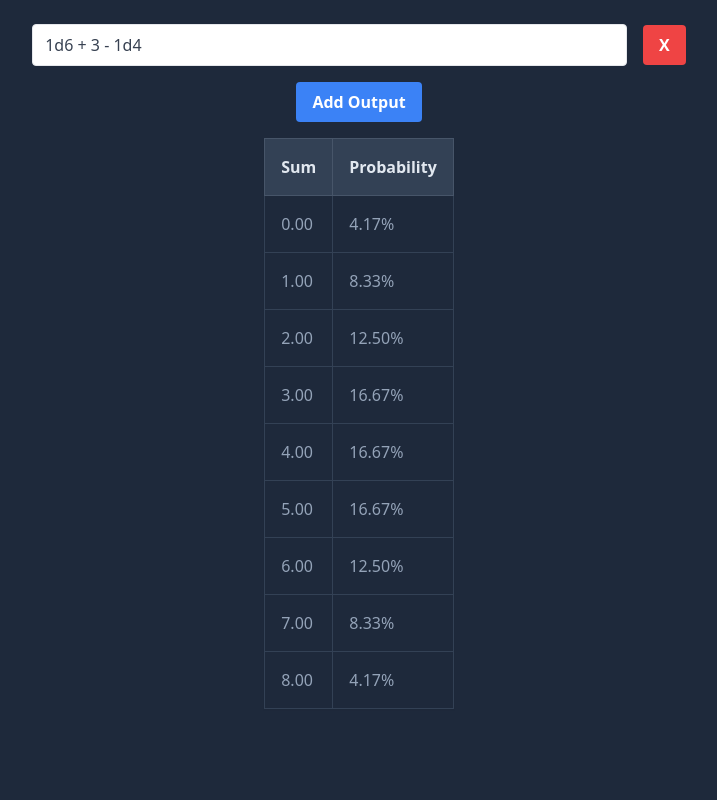
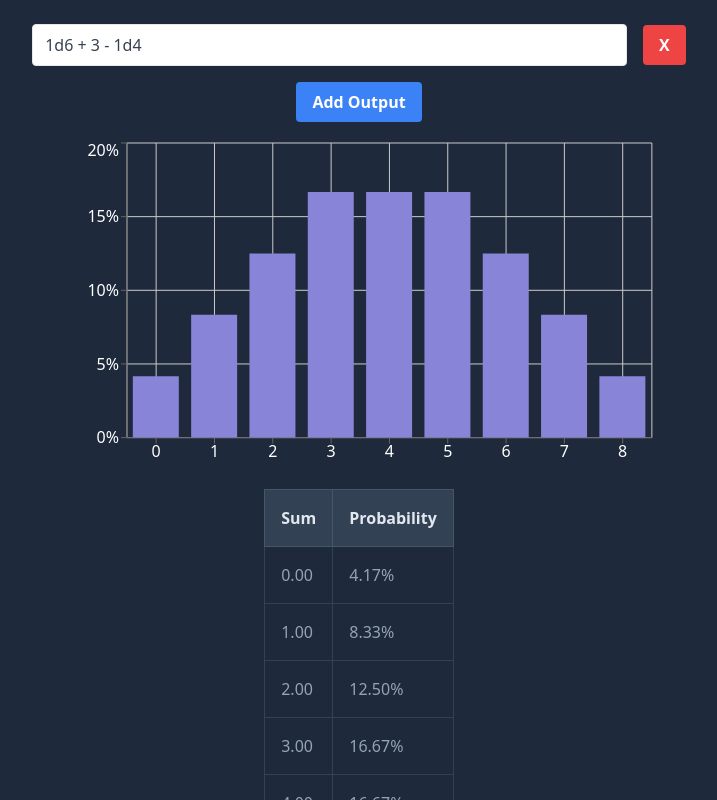
Before and after one commit to simonlary/somedice, a React (Vite) app: page / in a window 1280 px wide. Shown: the top 800 px of the page, without its empty margins (281-998 px from the left). Built offline with nearby package versions, Linux system fonts and the light colour scheme.

Commit message:
Add chart with rechart.

```diff
--- a/package.json
+++ b/package.json
@@ -16,10 +16,10 @@
 		"lint:prettier:fix": "prettier --write ."
 	},
 	"dependencies": {
-		"chart.js": "^4.4.2",
 		"mathjs": "^12.4.2",
 		"react": "^18.3.1",
-		"react-dom": "^18.3.1"
+		"react-dom": "^18.3.1",
+		"recharts": "^2.12.7"
 	},
 	"devDependencies": {
 		"@trivago/prettier-plugin-sort-imports": "^4.3.0",
--- /dev/null
+++ b/src/GraphVisualizer.tsx
@@ -0,0 +1,22 @@
+import { Bar, BarChart, CartesianGrid, ResponsiveContainer, Tooltip, XAxis, YAxis } from "recharts";
+
+export default function GraphVisualizer({ data }: Props) {
+	const goodData = data.map(([sum, probability]) => ({ sum, probability: probability * 100 }));
+	return (
+		<div className="w-full max-w-prose text-white">
+			<ResponsiveContainer width="100%" aspect={16 / 9}>
+				<BarChart data={goodData}>
+					<CartesianGrid />
+					<XAxis dataKey="sum" tick={{ fill: "white" }} />
+					<YAxis dataKey="probability" tick={{ fill: "white" }} unit="%" />
+					<Tooltip />
+					<Bar dataKey="probability" fill="#8884d8" />
+				</BarChart>
+			</ResponsiveContainer>
+		</div>
+	);
+}
+
+interface Props {
+	data: [number, number][];
+}
--- /dev/null
+++ b/src/TableVisualizer.tsx
@@ -0,0 +1,24 @@
+export default function TableVisualizer({ data }: Props) {
+	return (
+		<table className="w-40 border-collapse border border-slate-500 bg-slate-800 text-white shadow-sm">
+			<thead className="bg-slate-700">
+				<tr>
+					<th className="w-1/2 border border-slate-600 p-4 text-left font-semibold text-slate-200">Sum</th>
+					<th className="w-1/2 border border-slate-600 p-4 text-left font-semibold text-slate-200">Probability</th>
+				</tr>
+			</thead>
+			<tbody className="bg-slate-800">
+				{data.map(([sum, probability]) => (
+					<tr key={sum}>
+						<td className="border border-slate-700 p-4 text-slate-400">{sum.toFixed(2)}</td>
+						<td className="border border-slate-700 p-4 text-slate-400">{(probability * 100).toFixed(2)}%</td>
+					</tr>
+				))}
+			</tbody>
+		</table>
+	);
+}
+
+interface Props {
+	data: [number, number][];
+}
--- a/src/Visualizer.tsx
+++ b/src/Visualizer.tsx
@@ -1,31 +1,19 @@
+import GraphVisualizer from "./GraphVisualizer";
+import TableVisualizer from "./TableVisualizer";
 import { useProbabilityDistribution } from "./use-calculate";
 
 export default function Visualizer({ expression }: Props) {
 	const result = useProbabilityDistribution(expression);
 
-	if (result.error) {
+	if (!result.isValid) {
 		return <div className="text-white">Error: {result.error}</div>;
 	}
 
 	return (
-		<table className="w-40 border-collapse border border-slate-500 bg-slate-800 text-white shadow-sm">
-			<thead className="bg-slate-700">
-				<tr>
-					<th className="w-1/2 border border-slate-600 p-4 text-left font-semibold text-slate-200">Sum</th>
-					<th className="w-1/2 border border-slate-600 p-4 text-left font-semibold text-slate-200">Probability</th>
-				</tr>
-			</thead>
-			<tbody className="bg-slate-800">
-				{result.result
-					?.sort(([a], [b]) => a - b)
-					.map(([sum, probability]) => (
-						<tr key={sum}>
-							<td className="border border-slate-700 p-4 text-slate-400">{sum.toFixed(2)}</td>
-							<td className="border border-slate-700 p-4 text-slate-400">{(probability * 100).toFixed(2)}%</td>
-						</tr>
-					))}
-			</tbody>
-		</table>
+		<>
+			<GraphVisualizer data={result.data} />
+			<TableVisualizer data={result.data} />
+		</>
 	);
 }
 
--- a/src/use-calculate.ts
+++ b/src/use-calculate.ts
@@ -67,7 +67,7 @@ function calculateProbabilityDistribution(expression: string) {
 		);
 	}
 
-	return Array.from(totalProbabilities.entries());
+	return Array.from(totalProbabilities.entries()).sort(([a], [b]) => a - b);
 }
 
 interface Variable {
@@ -80,13 +80,14 @@ function getErrorMessage(error: unknown) {
 	return String(error);
 }
 
-export function useProbabilityDistribution(expression: string) {
+export function useProbabilityDistribution(
+	expression: string,
+): { isValid: true; data: [number, number][] } | { isValid: false; error: string } {
 	return useMemo(() => {
 		try {
-			const result = calculateProbabilityDistribution(expression);
-			return { result };
+			return { isValid: true, data: calculateProbabilityDistribution(expression) };
 		} catch (error) {
-			return { error: getErrorMessage(error) };
+			return { isValid: false, error: getErrorMessage(error) };
 		}
 	}, [expression]);
 }
```
Also changed, not shown: 1 other file (tests, documents, lock files or other folders).
